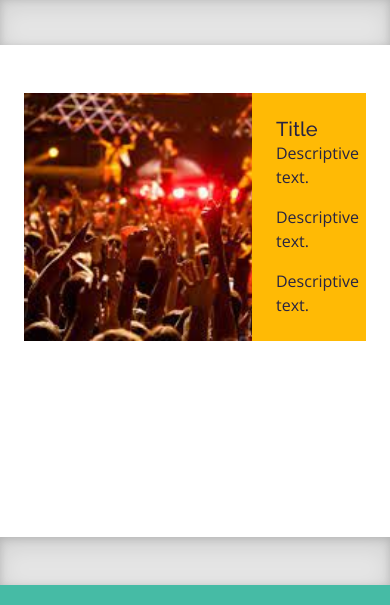
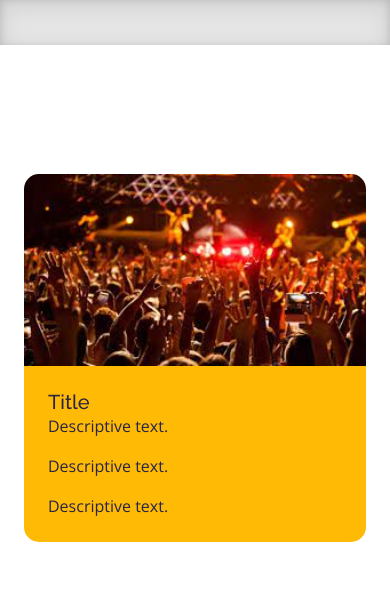
Before and after one commit to SCodify/Amazing-Events, a website: page public/details.html in a window 390 px wide. Shown: the part 53-658 px from the top of the page. Drawn offline with nearby package versions, Linux system fonts and the light colour scheme.

Commit message:
Se modificaron estilos de la página Details

```diff
--- a/public/details.html
+++ b/public/details.html
@@ -58,16 +58,16 @@
         </div>
     </header> -->
     <div class="divider"></div>
-    <main>
-        <div class="container p-0 my-4">
-            <div class="row m-0 p-4 justify-content-center">
+    <main class="main-details d-flex justify-content-center">
+        <div class="container container-details p-0">
+            <div class="row m-0 px-4 py-5 justify-content-center">
 
                 <div class="col-12 col-sm-11 col-md-11 col-lg-11 col-xl-11 p-0 d-flex align-self-stretch justify-content-center">
-                    <div class="card-event d-flex flex-row w-100">
-                        <div class="col-8">
+                    <div class="card-event card-event-detail d-flex flex-row w-100">
+                        <div class="col-12 col-sm-8">
                             <img src="../assets/images/Music_Concert.jpg" class="card-img-top h-100" alt="...">
                         </div>
-                        <div class="col-4 card-body p-4 d-flex flex-column justify-content-between">
+                        <div class="col-12 col-sm-4 card-body p-4 d-flex flex-column justify-content-between">
                             <div class="text-container">
                                 <h5 class="card-title">Title</h5>
                                 <p class="card-text">Descriptive text.</p>
@@ -100,6 +100,6 @@
             </div>
         </div>
     </footer>
-    <script src="../src/js/main.js"></script>
+    <script src=""></script>
 </body>
 </html>
--- a/src/css/styles.css
+++ b/src/css/styles.css
@@ -204,9 +204,24 @@ td, th{
 }
 */
 
+.main-details {
+    min-height: calc(100vh - 50px - 96px - 72px);
+}
+
+.container-details {
+    display: flex;
+    justify-content: center;
+    align-self: center;
+}
+
 @media screen and (max-width: 576px){
     .card-event {
         border-radius: 0px;
+    }
+
+    .card-event-detail {
+        flex-direction: column !important;
+        border-radius: 15px !important;
     }
 }
 
```
Also changed, not shown: public/contact.html (+1 -1 lines), public/stats.html (+1 -1 lines).
